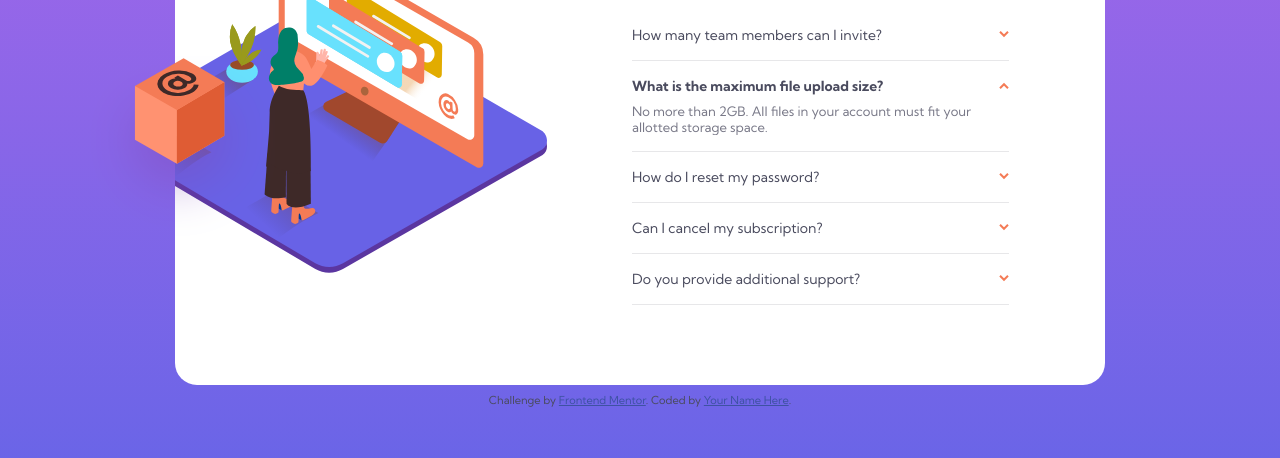
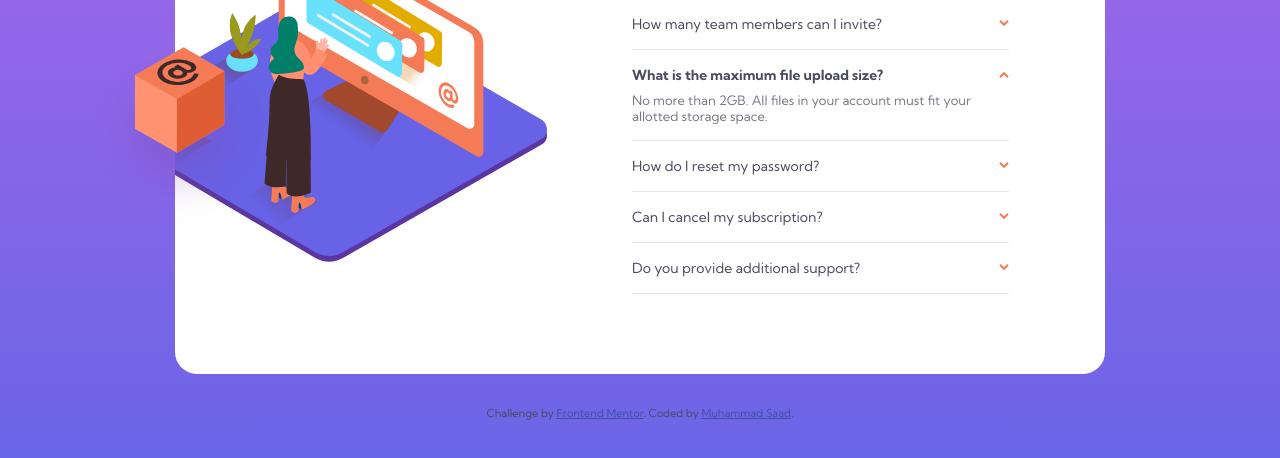
Before and after one commit to Arman001/FAQ-Accordion-Card, a plain HTML site: page index.html in a window 1280 px wide. Shown: the part 278-736 px from the top of the page. Drawn offline with Linux system fonts and the light colour scheme.

Commit message:
Some minor changes css and readme updated

```diff
--- a/css/styles.css
+++ b/css/styles.css
@@ -199,6 +199,8 @@ body{
     position: relative;
     overflow: hidden;
     z-index: -1;
+
+
   }
 
   .faq-card .faq-image{
@@ -256,7 +258,7 @@ body{
 }
 
 /* __KEY FRAMES__ */
-@keyframes arrowUp {
+/* @keyframes arrowUp {
   0%{
     transform: rotate(0deg);
   }
@@ -276,10 +278,10 @@ body{
     transform: rotate(0deg);
   }
 
-}
+} */
 
 .attribution {
-  margin-top: -1rem;
+  margin-top: 0.5rem;
   font-size: 11px;
   text-align: center;
 }
--- a/index.html
+++ b/index.html
@@ -114,7 +114,7 @@
         Challenge by
         <a href="https://www.frontendmentor.io?ref=challenge" target="_blank"
           >Frontend Mentor</a
-        >. Coded by <a href="#">Your Name Here</a>.
+        >. Coded by <a href="#">Muhammad Saad</a>.
       </div>
     </footer>
     <script src="/js/index.js"/>
```
Also changed, not shown: image-1.png (added), image-2.png (added), image-3.png (added), image.png (added), 3 other files.
